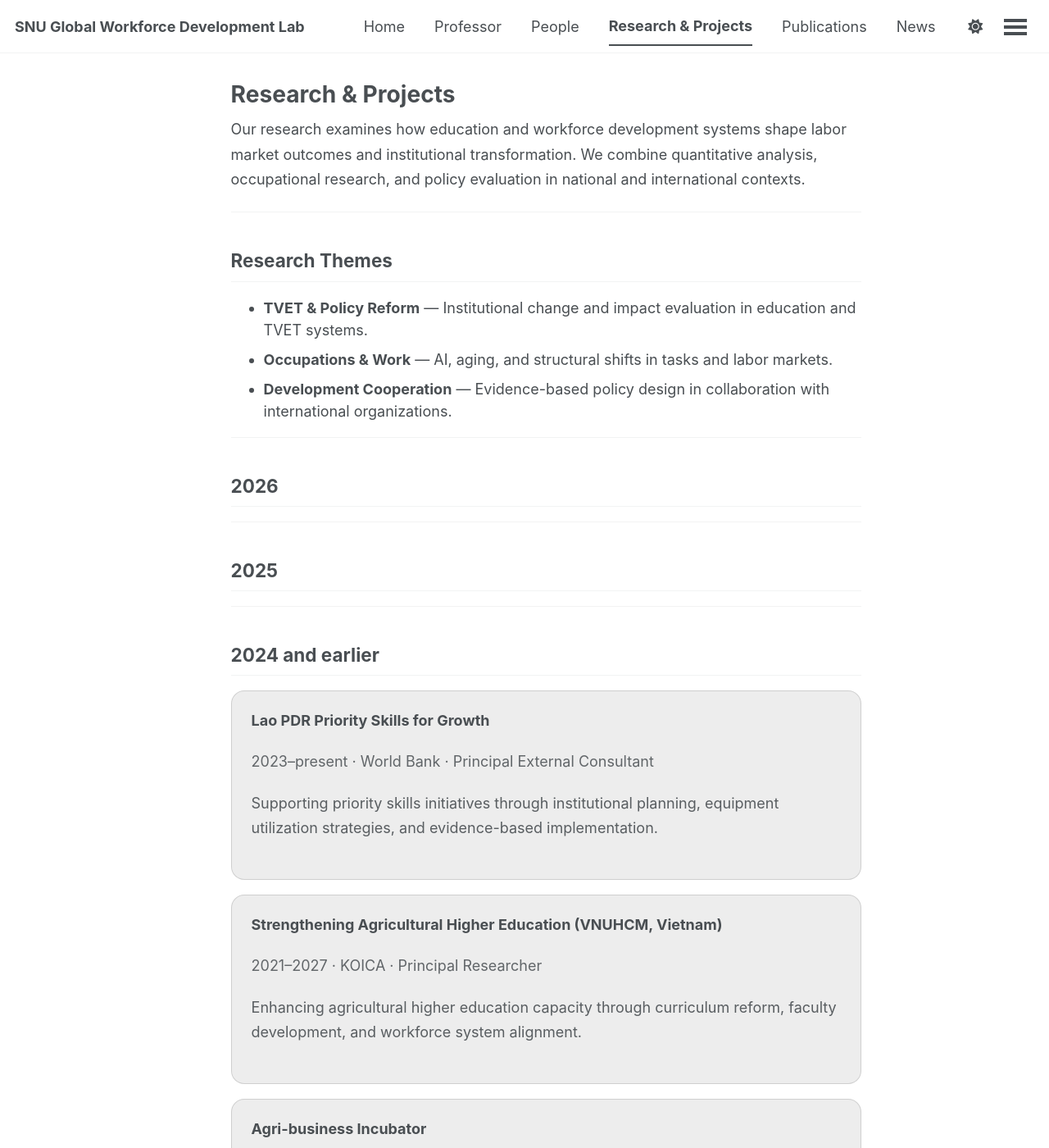
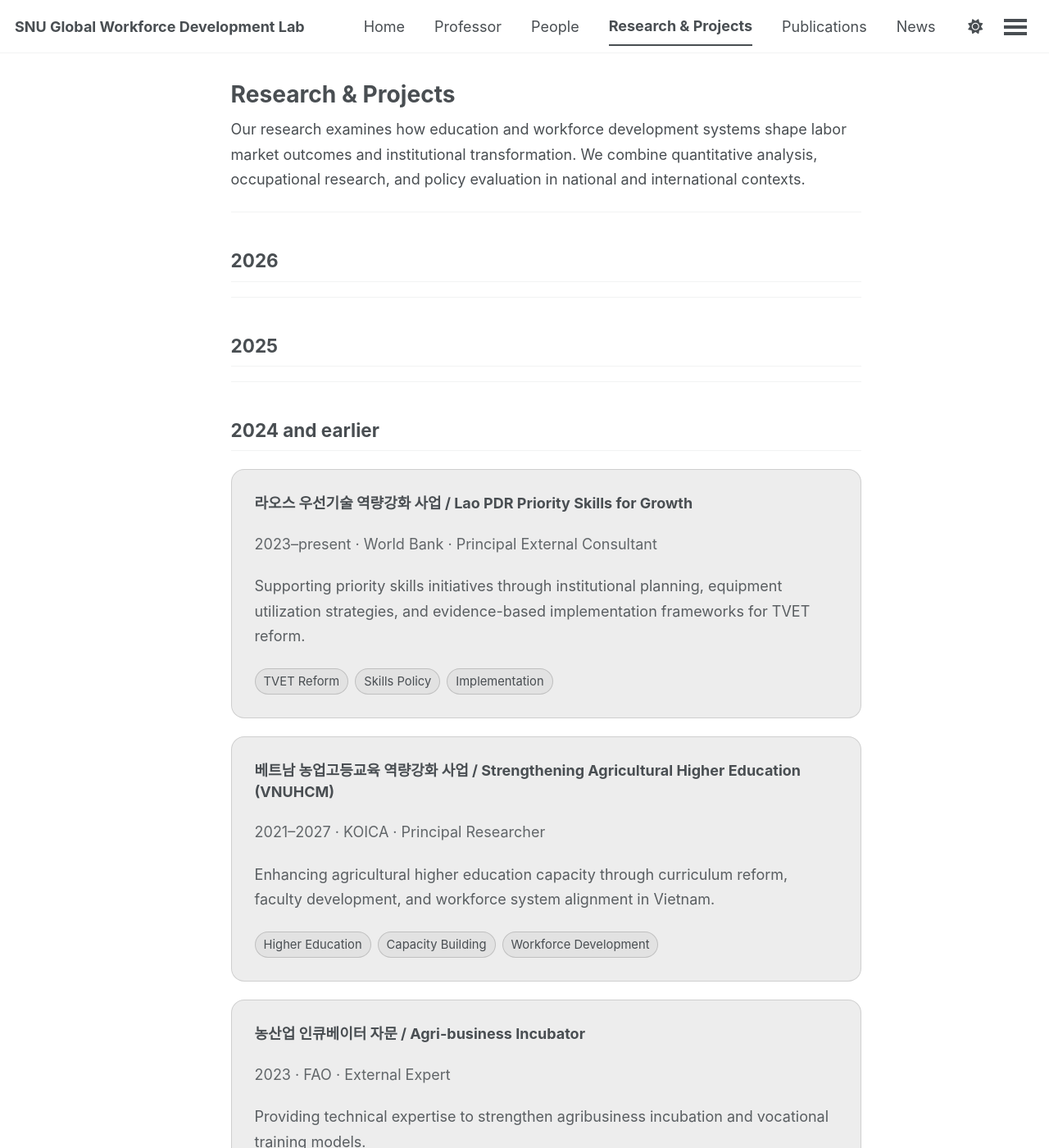
Before and after one commit to snu-global-workforce-lab/snu-global-workforce-lab.github.io, a Jekyll site: the page built from _pages/research.md, in a window 1280 px wide and 1400 px high. Shown: the whole window at 82% size. Built offline with Jekyll 4.4.1, drawn with Linux system fonts in a browser that asks for light colours; a script bundle is joined from its source files by our own code; library files that are not in the unit come from our copies; some of the changed text lies outside the part shown.

Commit message:
Update research.md

```diff
--- a/_pages/research.md
+++ b/_pages/research.md
@@ -7,40 +7,48 @@
 <style>
 .project-card{
   border-radius:16px;
-  padding:24px;
-  margin: 18px 0;
+  padding:28px;
+  margin: 22px 0;
   background: rgba(128,128,128,0.14);
   border: 1px solid rgba(128,128,128,0.28);
-  transition: transform 0.18s ease, box-shadow 0.18s ease, background 0.18s ease, border-color 0.18s ease;
+  transition: transform 0.18s ease, box-shadow 0.18s ease;
 }
 
 .project-card:hover{
   transform: translateY(-2px);
-  background: rgba(128,128,128,0.18);
-  border-color: rgba(128,128,128,0.36);
-  box-shadow: 0 12px 28px rgba(0,0,0,0.18);
+  box-shadow: 0 14px 30px rgba(0,0,0,0.18);
 }
 
 .project-title{
-  margin:0 0 6px 0;
-  font-size:1.2rem;
-  line-height:1.35;
+  margin:0 0 8px 0;
+  font-size:1.25rem;
+  line-height:1.4;
 }
 
 .project-meta{
-  margin:0 0 12px 0;
+  margin:0 0 14px 0;
+  font-size:0.95rem;
   opacity:0.85;
-  font-size:0.95rem;
 }
 
 .project-desc{
-  margin:0;
-  line-height:1.65;
+  margin:0 0 14px 0;
+  line-height:1.7;
   opacity:0.9;
 }
 
-.year-title{
-  margin-top: 34px;
+.tag-row{
+  display:flex;
+  flex-wrap:wrap;
+  gap:8px;
+}
+
+.tag{
+  font-size:0.82rem;
+  padding:4px 10px;
+  border-radius:999px;
+  border:1px solid rgba(128,128,128,0.35);
+  background: rgba(128,128,128,0.10);
 }
 </style>
 
@@ -51,105 +59,69 @@
 
 ---
 
-## Research Themes
-
-- **TVET & Policy Reform** — Institutional change and impact evaluation in education and TVET systems.
-- **Occupations & Work** — AI, aging, and structural shifts in tasks and labor markets.
-- **Development Cooperation** — Evidence-based policy design in collaboration with international organizations.
-
----
-
 ## 2026
 
-<!-- Add 2026 projects here as they arise -->
-<!-- Example:
-<div class="project-card">
-  <p class="project-title"><strong>Project Title</strong></p>
-  <p class="project-meta">2026 · Partner/Funder · Role</p>
-  <p class="project-desc">One–two sentence description.</p>
-</div>
--->
+<!-- Add 2026 projects here -->
 
 ---
 
 ## 2025
 
 <!-- Add 2025 projects here -->
-<!-- If a project spans years, list it in the start year OR the year you want to highlight most.
-     (Most labs use the start year for consistency.) -->
 
 ---
 
 ## 2024 and earlier
 
 <div class="project-card">
-  <p class="project-title"><strong>Lao PDR Priority Skills for Growth</strong></p>
-  <p class="project-meta">2023–present · World Bank · Principal External Consultant</p>
+  <p class="project-title">
+    <strong>라오스 우선기술 역량강화 사업 / Lao PDR Priority Skills for Growth</strong>
+  </p>
+  <p class="project-meta">
+    2023–present · World Bank · Principal External Consultant
+  </p>
   <p class="project-desc">
-    Supporting priority skills initiatives through institutional planning, equipment utilization strategies, and evidence-based implementation.
+    Supporting priority skills initiatives through institutional planning, equipment utilization strategies,
+    and evidence-based implementation frameworks for TVET reform.
   </p>
+  <div class="tag-row">
+    <span class="tag">TVET Reform</span>
+    <span class="tag">Skills Policy</span>
+    <span class="tag">Implementation</span>
+  </div>
 </div>
 
 <div class="project-card">
-  <p class="project-title"><strong>Strengthening Agricultural Higher Education (VNUHCM, Vietnam)</strong></p>
-  <p class="project-meta">2021–2027 · KOICA · Principal Researcher</p>
+  <p class="project-title">
+    <strong>베트남 농업고등교육 역량강화 사업 / Strengthening Agricultural Higher Education (VNUHCM)</strong>
+  </p>
+  <p class="project-meta">
+    2021–2027 · KOICA · Principal Researcher
+  </p>
   <p class="project-desc">
-    Enhancing agricultural higher education capacity through curriculum reform, faculty development, and workforce system alignment.
+    Enhancing agricultural higher education capacity through curriculum reform, faculty development,
+    and workforce system alignment in Vietnam.
   </p>
+  <div class="tag-row">
+    <span class="tag">Higher Education</span>
+    <span class="tag">Capacity Building</span>
+    <span class="tag">Workforce Development</span>
+  </div>
 </div>
 
 <div class="project-card">
-  <p class="project-title"><strong>Agri-business Incubator</strong></p>
-  <p class="project-meta">2023 · FAO · External Expert</p>
+  <p class="project-title">
+    <strong>농산업 인큐베이터 자문 / Agri-business Incubator</strong>
+  </p>
+  <p class="project-meta">
+    2023 · FAO · External Expert
+  </p>
   <p class="project-desc">
-    Providing technical expertise to strengthen agribusiness incubation models and vocational training approaches.
+    Providing technical expertise to strengthen agribusiness incubation and vocational training models.
   </p>
+  <div class="tag-row">
+    <span class="tag">Agribusiness</span>
+    <span class="tag">TVET</span>
+    <span class="tag">Technical Assistance</span>
+  </div>
 </div>
-
-<div class="project-card">
-  <p class="project-title"><strong>Delegation Expert: TVET policy advice for digital transformation (Thailand)</strong></p>
-  <p class="project-meta">2021 · KDI · Delegation Expert</p>
-  <p class="project-desc">
-    Advising on TVET policy and system adaptation for digital transformation in a development cooperation context.
-  </p>
-</div>
-
-<div class="project-card">
-  <p class="project-title"><strong>Agricultural Workforce Development Cooperation in Developing Countries (II)</strong></p>
-  <p class="project-meta">2021 · Ministry of Agriculture, Food and Rural Affairs (Korea) · Principal Researcher</p>
-  <p class="project-desc">
-    Developing cooperation strategies and evidence frameworks for agricultural workforce development in partner countries.
-  </p>
-</div>
-
-<div class="project-card">
-  <p class="project-title"><strong>Agricultural Workforce Development Cooperation in Developing Countries (I)</strong></p>
-  <p class="project-meta">2020 · Ministry of Agriculture, Food and Rural Affairs (Korea) · Principal Researcher</p>
-  <p class="project-desc">
-    Establishing models and policy directions for agricultural workforce development cooperation.
-  </p>
-</div>
-
-<div class="project-card">
-  <p class="project-title"><strong>Organizational Capacity Diagnosis and Strategy Development (Holeta Polytechnic College, Ethiopia)</strong></p>
-  <p class="project-meta">2019 · KDI · Principal Researcher</p>
-  <p class="project-desc">
-    Conducting institutional diagnosis and proposing strategic recommendations for capacity development.
-  </p>
-</div>
-
-<div class="project-card">
-  <p class="project-title"><strong>Post-evaluation: Philippines HRD Center Building Project (TVET)</strong></p>
-  <p class="project-meta">2017 · Evaluation Expert</p>
-  <p class="project-desc">
-    Conducting post-evaluation with a focus on vocational education and training components and outcomes.
-  </p>
-</div>
-
-<div class="project-card">
-  <p class="project-title"><strong>KOICA University Project: Understanding of ODA</strong></p>
-  <p class="project-meta">2016–2017 · KOICA · Project Manager</p>
-  <p class="project-desc">
-    Managing project implementation and coordination for university-based ODA capacity-building.
-  </p>
-</div>
```
